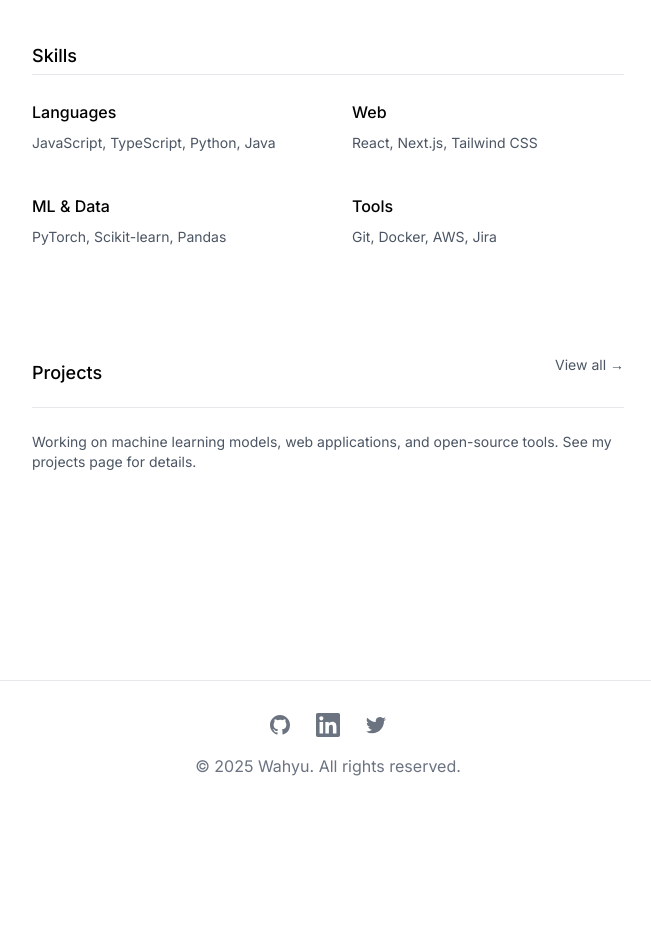
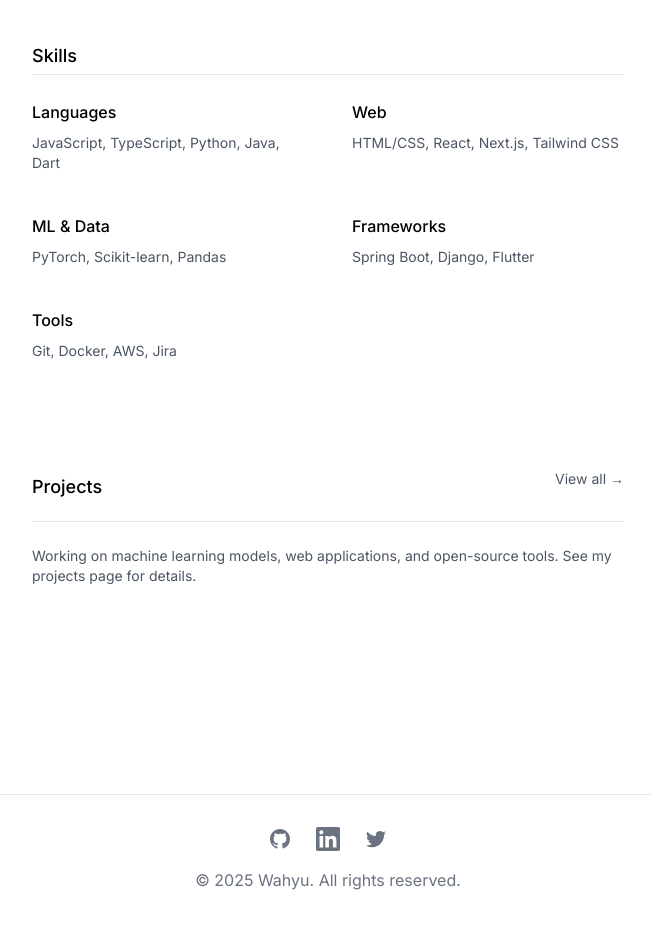
Before and after one commit to wahyuhiddayat/wahyuht, a Next.js app: page / in a window 1280 px wide. Shown: the part 1000-1929 px from the top of the page, without its empty margins (312-963 px from the left). Before the commit the page ends 1827 px from the top, so only its background shows below. Built offline with nearby package versions, Linux system fonts and the light colour scheme.

Commit message:
feat: update skills section

```diff
--- a/src/app/page.tsx
+++ b/src/app/page.tsx
@@ -84,17 +84,22 @@ export default function Home() {
         <div className="grid grid-cols-2 gap-x-12 gap-y-6">
           <div>
             <p className="font-medium mb-2">Languages</p>
-            <p className="text-sm text-gray-600 dark:text-gray-300">JavaScript, TypeScript, Python, Java</p>
+            <p className="text-sm text-gray-600 dark:text-gray-300">JavaScript, TypeScript, Python, Java, Dart</p>
           </div>
 
           <div>
             <p className="font-medium mb-2">Web</p>
-            <p className="text-sm text-gray-600 dark:text-gray-300">React, Next.js, Tailwind CSS</p>
+            <p className="text-sm text-gray-600 dark:text-gray-300">HTML/CSS, React, Next.js, Tailwind CSS</p>
           </div>
 
           <div>
             <p className="font-medium mb-2">ML & Data</p>
             <p className="text-sm text-gray-600 dark:text-gray-300">PyTorch, Scikit-learn, Pandas</p>
+          </div>
+
+          <div>
+            <p className="font-medium mb-2">Frameworks</p>
+            <p className="text-sm text-gray-600 dark:text-gray-300">Spring Boot, Django, Flutter</p>
           </div>
 
           <div>
```
